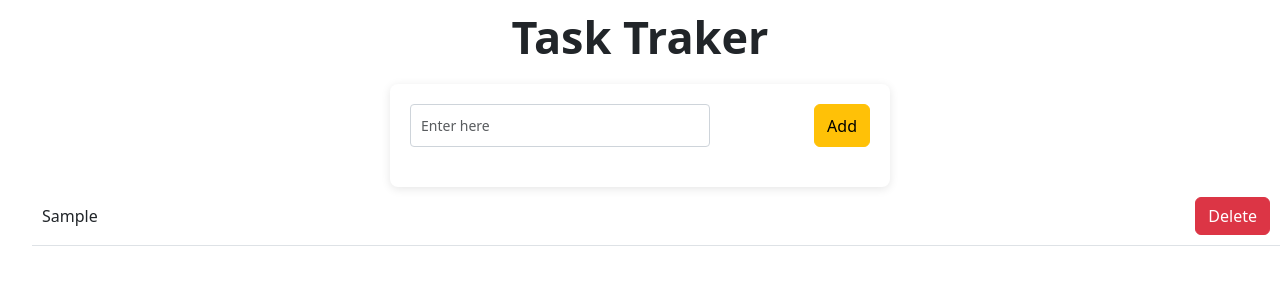
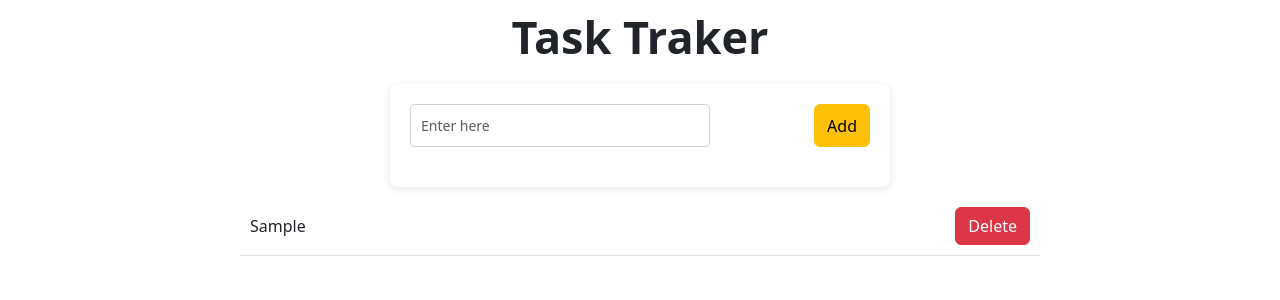
Before and after one commit to snehalsadhe/Todo, a React (Vite) app: page / in a window 1280 px wide. Both pictures are taken after typing "Sample" into the empty fields and a click on the button "Add". Shown: the top 300 px of the page. Built offline with nearby package versions, Linux system fonts and the light colour scheme.

Commit message:
css edited

```diff
--- a/src/components/TodoMap.jsx
+++ b/src/components/TodoMap.jsx
@@ -1,3 +1,6 @@
+import styles from "./TodoMap.module.css"
+
+
 export default function TodoMap({itemList,onDeleteClick}){
 
 
@@ -9,16 +12,14 @@ export default function TodoMap({itemList,onDeleteClick}){
     <ul>
   {
     itemList.map(i=> <li key={i.itemId}
-                         style={{ display: 'flex', justifyContent: 'space-between', alignItems: 'center', padding: '10px', borderBottom: '1px solid #dee2e6'
-                          //,backgroundColor:highlight.includes(i.item)?'#Fff44f':'white'
-                          }}
+                         className={styles.listt}
                      >
-                      <span style={{ flex: 1, textAlign: 'left' }}> {i.item} </span>
+                      <span className={styles.sp}> {i.item} </span>
 
 
                        <button type="button"
                                className="btn btn-danger"
-                               style={{marginLeft: '20px'}}
+
                                onClick={()=>onDeleteClick(i.item)}
                         >  Delete  </button>
 
--- /dev/null
+++ b/src/components/TodoMap.module.css
@@ -0,0 +1,40 @@
+
+.listt {
+  display: flex;
+  justify-content: space-between;
+  align-items: center;
+  padding: 10px;
+  border-bottom: 1px solid #dee2e6;
+  width: 100%;
+  max-width: 800px;
+  margin: 10px auto;               }
+
+
+.sp {
+  text-align: left;
+  margin-right: 10px;
+  flex: 1;
+  overflow: hidden;
+  white-space: nowrap;
+  text-overflow: ellipsis;
+}
+
+
+button {
+  margin-left: 10px;
+}
+
+
+ul {
+  list-style: none;
+  padding: 0;
+  margin: 0;
+}
+
+
+li {
+  display: flex;
+  justify-content: space-between;
+  width: 100%;
+  align-items: center;
+}
```
Also changed, not shown: package.json (+108 -0 lines), 1 other file (tests, documents, lock files or other folders).
